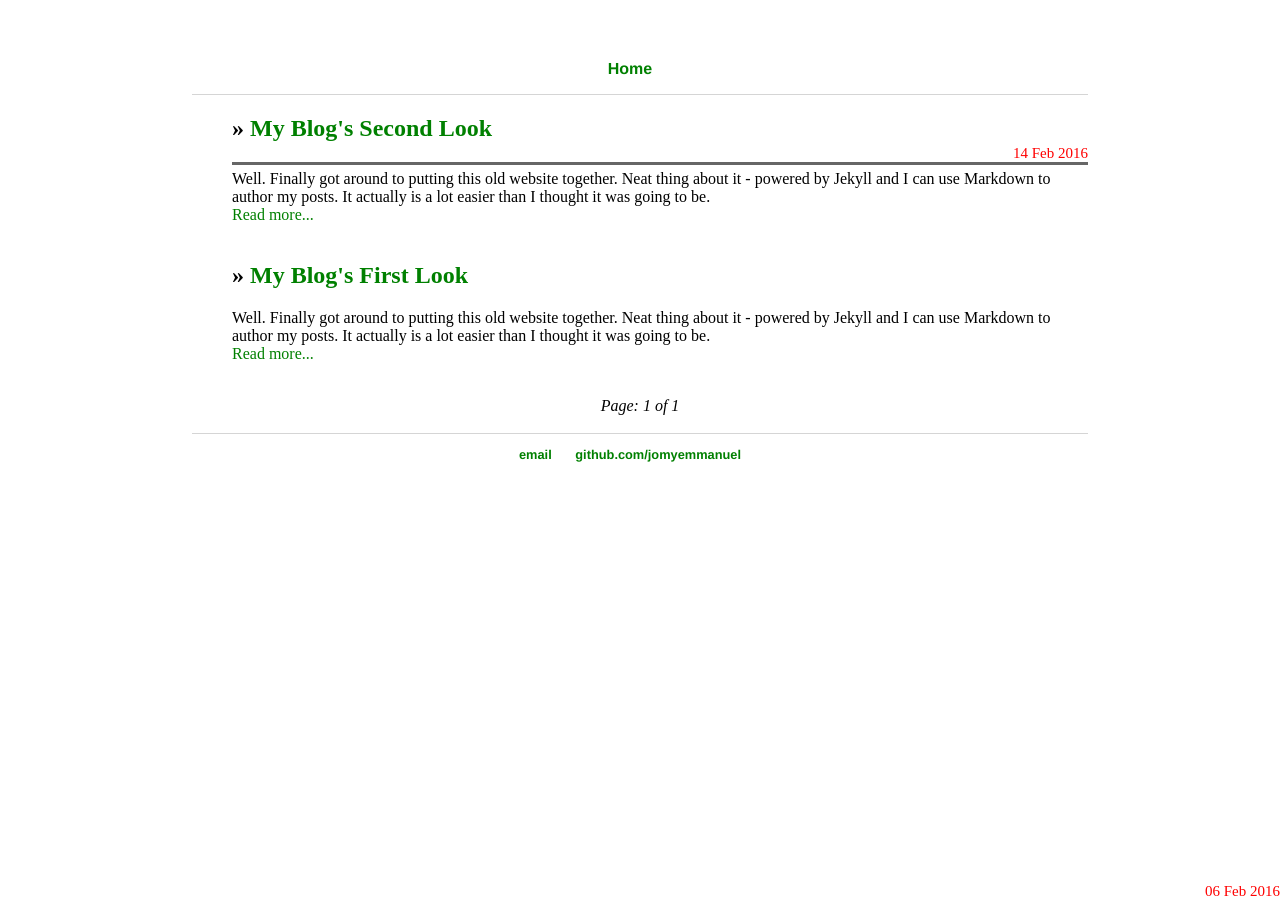
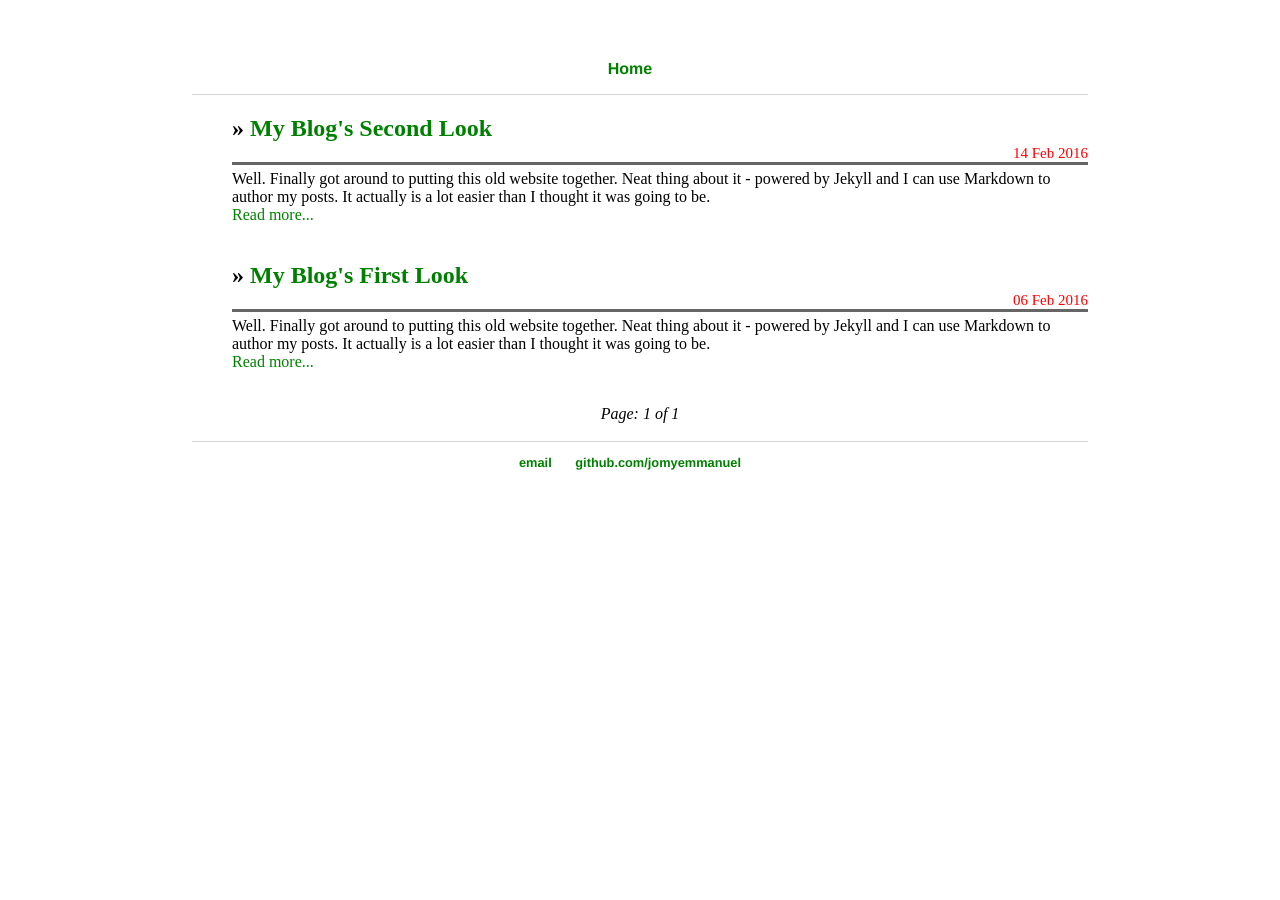
Before and after one commit to jomyemmanuel/jomyemmanuel.github.io, a Jekyll site: the page built from blog/index.html, in a window 1280 px wide. Built offline with Jekyll 4.4.1, drawn with Linux system fonts in a browser that asks for light colours; the list of posts is cut into pages by our own code.

Commit message:
Update index.html

```diff
--- a/blog/index.html
+++ b/blog/index.html
@@ -3,22 +3,22 @@
 title: Jomy's Blog
 ---
 	<ul class="posts">
+		{% for post in paginator.posts %}
 	<div class="postcon">
 		<div class="post-heading">
 			<div class="post-title">
-				  {% for post in paginator.posts %}
-				    <li><h2>» <a href="{{ post.url }}" title="{{ post.title }}">{{ post.title }}</a></h2>
+				<h2>» <a href="{{ post.url }}" title="{{ post.title }}">{{ post.title }}</a></h2>
 	    		</div>
 	    		<div class="post-date">
-	    			<span class="date">{{ post.date | date_to_string }}</span></li>
+	    			<span class="date">{{ post.date | date_to_string }}</span>
 	    		</div>
 	    	</div>
 	   	<div class="post-content">
 			{{ post.content | strip_html | truncatewords:75}}<br>
 		        <a href="{{ post.url }}">Read more...</a><br><br>
-		  	{% endfor %}
-	  	</div>
+		</div>
 	  </div>
+	  {% endfor %}
 	</ul>
 
 	<!-- Pagination links -->
```
